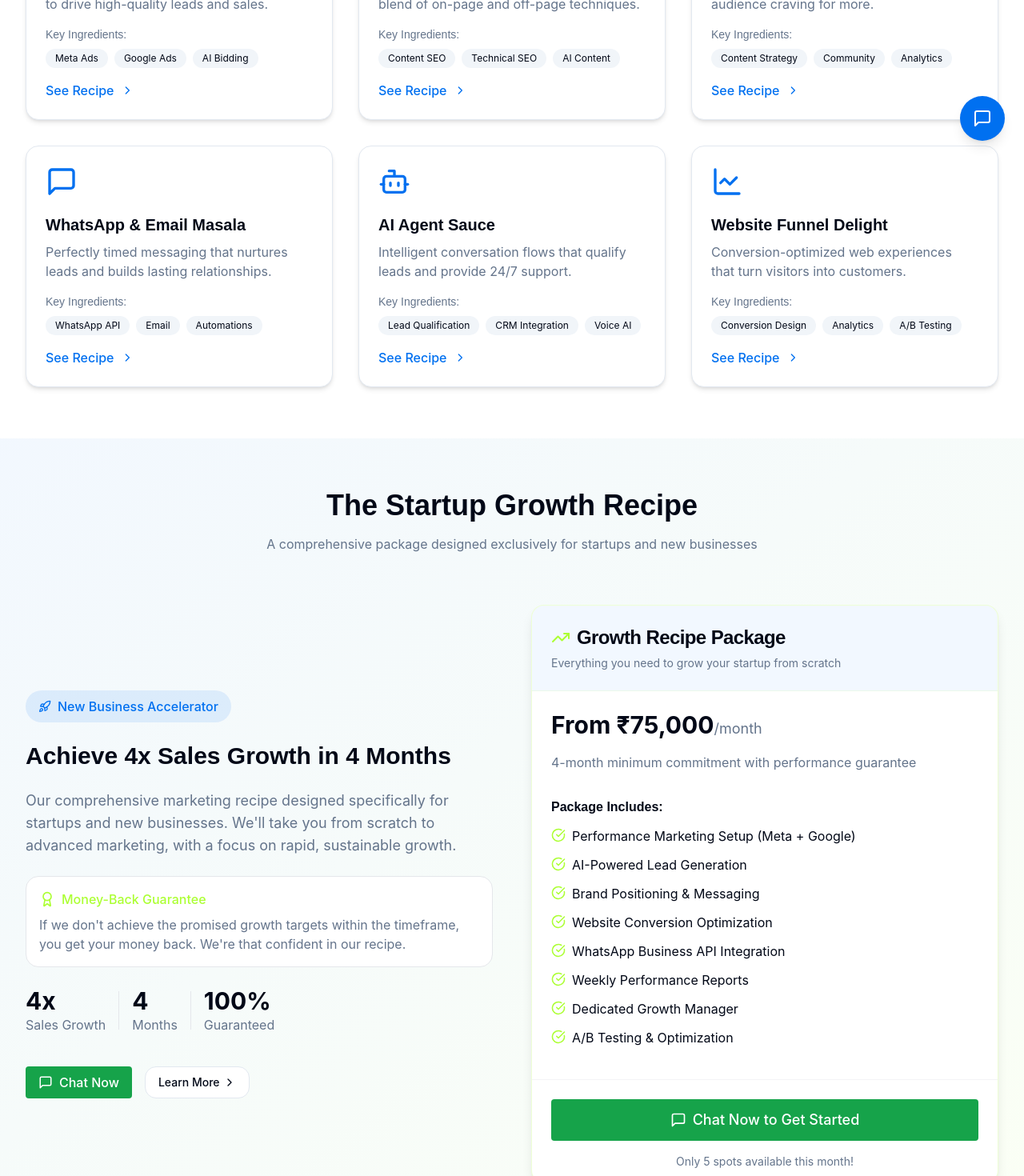
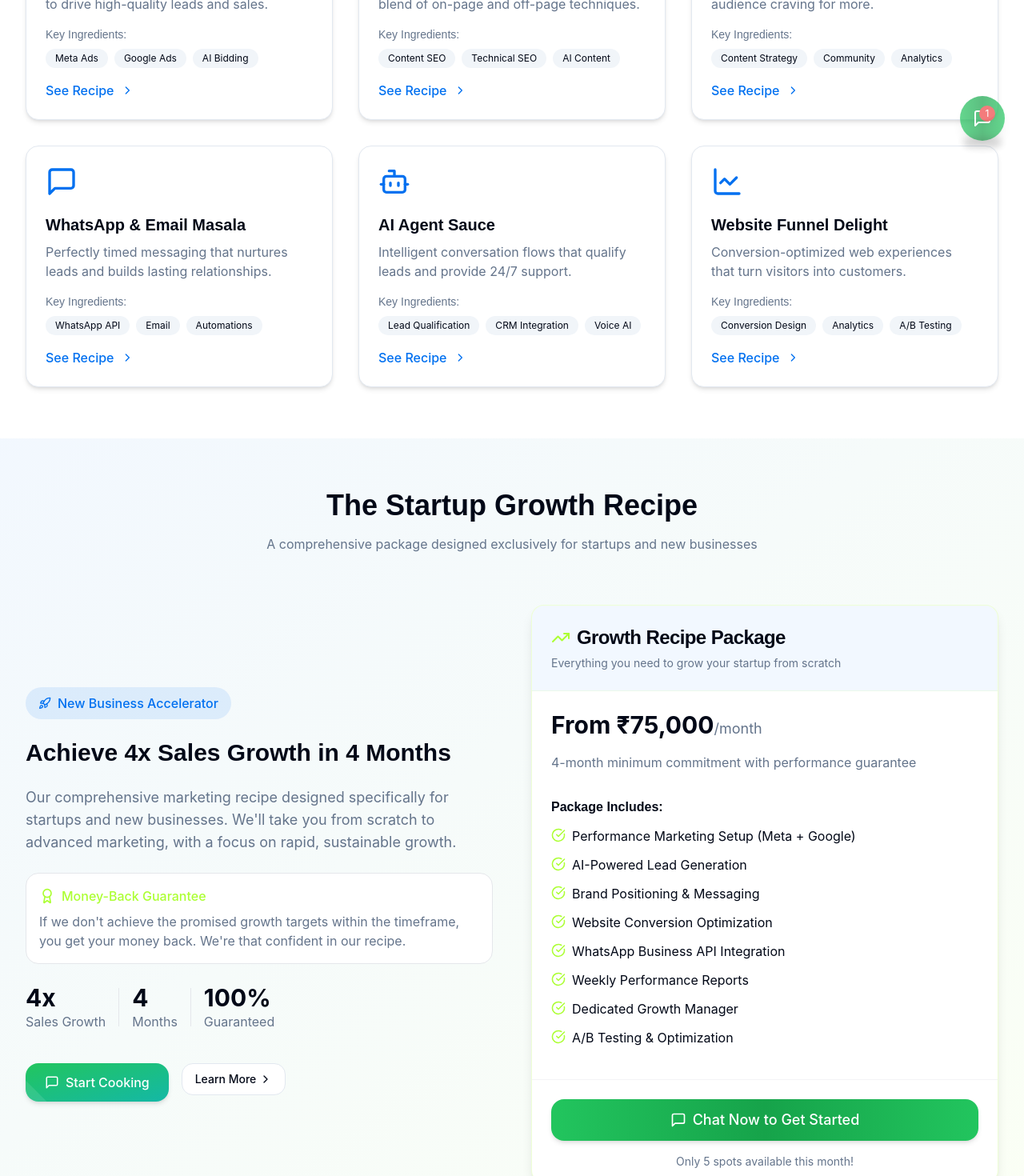
Before and after one commit to NitinUp1212/recipe-ai-growth, a React (Vite) app: page /services in a window 1280 px wide. Shown: the part 600-2070 px from the top of the page at 80% size. Built offline with nearby package versions, Linux system fonts and the light colour scheme.

Commit message:
Fix: Form submissions and chat button style
-   Send form data to official email address.
-   Improve the visual style of the "Chat Now" button.

```diff
--- a/src/components/BrochureForm.tsx
+++ b/src/components/BrochureForm.tsx
@@ -37,6 +37,25 @@ const BrochureForm = ({ isOpen, onClose, courseName }: BrochureFormProps) => {
   const handleSubmit = (e: React.FormEvent) => {
     e.preventDefault();
     setIsSubmitting(true);
+
+    // Construct email body
+    const emailBody = `
+      New Brochure Download Request:
+
+      Course: ${courseName || 'Not specified'}
+      Name: ${formData.name}
+      Email: ${formData.email}
+      Phone: ${formData.phone}
+      Qualification: ${formData.qualification || 'Not specified'}
+      Experience: ${formData.experience || 'Not specified'}
+
+      Message:
+      ${formData.message || 'No message provided'}
+    `;
+
+    // Send email using mailto link (as a fallback)
+    const mailtoLink = `mailto:officialunknownhat@gmail.com?subject=New Brochure Request: ${courseName}&body=${encodeURIComponent(emailBody)}`;
+    window.open(mailtoLink, '_blank');
 
     // Simulate API call
     setTimeout(() => {
@@ -166,6 +185,10 @@ const BrochureForm = ({ isOpen, onClose, courseName }: BrochureFormProps) => {
               {isSubmitting ? "Submitting..." : "Download Brochure"}
             </Button>
           </div>
+
+          <p className="text-xs text-center text-muted-foreground">
+            Your information will be sent to officialunknownhat@gmail.com
+          </p>
         </form>
       </DialogContent>
     </Dialog>
--- a/src/components/CallToAction.tsx
+++ b/src/components/CallToAction.tsx
@@ -109,16 +109,23 @@ const CallToAction = ({
                 whileInView={{ opacity: 1, y: 0 }}
                 viewport={{ once: true }}
                 transition={{ duration: 0.5, delay: 0.7 }}
-                whileHover={{ scale: 1.05 }}
+                whileHover={{
+                  scale: 1.05,
+                  rotate: [0, -2, 2, -2, 0],
+                  transition: {
+                    rotate: { repeat: Infinity, duration: 0.5, repeatDelay: 3 }
+                  }
+                }}
               >
                 <a
                   href="https://wa.me/918791363283"
                   target="_blank"
                   rel="noopener noreferrer"
-                  className="inline-flex items-center gap-2 bg-green-600 hover:bg-green-700 text-white rounded-md py-6 px-8 text-lg font-medium transition-colors"
+                  className="group relative inline-flex items-center gap-2 overflow-hidden rounded-md bg-gradient-to-r from-green-500 via-green-600 to-green-500 px-8 py-6 text-lg font-medium text-white shadow-lg transition-all duration-300 hover:bg-gradient-to-l hover:shadow-green-500/30 hover:shadow-xl"
                 >
-                  <MessageSquare size={20} />
-                  Chat Now
+                  <span className="absolute -left-4 h-32 w-32 rotate-45 translate-x-0 -translate-y-2 bg-white opacity-[3%] transition-transform duration-1000 ease-out group-hover:translate-x-[400%]"></span>
+                  <MessageSquare size={20} className="animate-pulse" />
+                  <span className="relative">Chat Now</span>
                 </a>
               </motion.div>
             )}
--- a/src/components/Chatbot.tsx
+++ b/src/components/Chatbot.tsx
@@ -62,16 +62,33 @@ const Chatbot = () => {
     <>
       {/* Chatbot Button */}
       <button
-        className={`fixed bottom-6 right-6 bg-primary text-white rounded-full p-4 shadow-lg z-40 transition-all transform hover:scale-110 ${isOpen ? 'rotate-90' : ''}`}
+        className={`fixed bottom-6 right-6 z-40 transition-all transform ${isOpen ? 'rotate-90' : 'group animate-pulse hover:animate-none'}`}
         onClick={toggleChatbot}
       >
-        {isOpen ? <X size={24} /> : <MessageSquare size={24} />}
+        <div className="relative">
+          {!isOpen && (
+            <div className="absolute -top-10 right-0 bg-white text-primary px-3 py-1 rounded-full text-sm font-medium shadow-md transform transition-all opacity-0 group-hover:opacity-100 group-hover:translate-y-0 translate-y-2">
+              Chat with us!
+            </div>
+          )}
+          <div className={`bg-gradient-to-r from-green-500 via-green-600 to-green-500 text-white rounded-full p-4 shadow-lg transition-all hover:shadow-xl ${isOpen ? '' : 'group-hover:scale-110'}`}>
+            {isOpen ? <X size={24} /> : (
+              <div className="relative">
+                <MessageSquare size={24} />
+                <span className="absolute -top-1 -right-1 bg-red-500 text-white text-xs w-5 h-5 flex items-center justify-center rounded-full">1</span>
+              </div>
+            )}
+          </div>
+          {!isOpen && (
+            <span className="absolute -bottom-2 left-1/2 transform -translate-x-1/2 w-12 h-3 bg-black opacity-20 rounded-full blur-sm"></span>
+          )}
+        </div>
       </button>
 
       {/* Chatbot Window */}
       {isOpen && (
         <div className="fixed bottom-24 right-6 w-80 sm:w-96 bg-white rounded-2xl shadow-xl z-40 overflow-hidden border border-gray-200 animate-fade-in">
-          <div className="bg-primary p-4 text-white">
+          <div className="bg-gradient-to-r from-primary to-blue-600 p-4 text-white">
             <h3 className="font-bold">FlavorDish Assistant</h3>
             <p className="text-sm opacity-80">We'll help you find the perfect recipe</p>
           </div>
--- a/src/components/Footer.tsx
+++ b/src/components/Footer.tsx
@@ -98,10 +98,11 @@ const Footer = () => {
                   href="https://wa.me/918791363283"
                   target="_blank"
                   rel="noopener noreferrer"
-                  className="flex items-center bg-green-600 hover:bg-green-700 text-white rounded-md py-2 px-4 mt-3 transition-colors"
+                  className="group relative inline-flex items-center w-full justify-center bg-gradient-to-r from-green-500 to-emerald-600 hover:from-green-600 hover:to-emerald-700 text-white rounded-md py-2 px-4 mt-3 transition-all duration-300 overflow-hidden shadow-lg hover:shadow-green-500/30"
                 >
-                  <MessageSquare size={18} className="mr-2" />
-                  Chat on WhatsApp
+                  <span className="absolute -left-4 h-32 w-32 rotate-45 translate-x-0 -translate-y-2 bg-white opacity-[3%] transition-transform duration-1000 ease-out group-hover:translate-x-[400%]"></span>
+                  <MessageSquare size={18} className="mr-2 animate-bounce" />
+                  <span>Chat on WhatsApp</span>
                 </a>
               </li>
             </ul>
--- a/src/components/StartupPackage.tsx
+++ b/src/components/StartupPackage.tsx
@@ -78,15 +78,18 @@ const StartupPackage = () => {
               </div>
 
               <div className="flex flex-wrap gap-4 pt-4">
-                <a
+                <motion.a
                   href="https://wa.me/918791363283"
                   target="_blank"
                   rel="noopener noreferrer"
-                  className="inline-flex items-center gap-2 bg-green-600 hover:bg-green-700 text-white px-4 py-2 rounded font-medium transition-colors"
+                  className="relative inline-flex items-center gap-2 overflow-hidden bg-gradient-to-br from-green-500 to-teal-500 text-white px-6 py-3 rounded-lg font-medium shadow-md hover:shadow-green-500/30 hover:shadow-lg transition-all duration-300"
+                  whileHover={{ scale: 1.03 }}
+                  whileTap={{ scale: 0.98 }}
                 >
-                  <MessageSquare size={18} />
-                  Chat Now
-                </a>
+                  <span className="absolute inset-0 h-[200%] w-[200%] rotate-45 translate-x-[-75%] translate-y-[-50%] bg-white opacity-10 transition-transform duration-700 ease-in-out group-hover:translate-x-[50%] group-hover:translate-y-[-10%]"></span>
+                  <MessageSquare size={18} className="relative z-10" />
+                  <span className="relative z-10">Start Cooking</span>
+                </motion.a>
                 <NavLink to="/services">
                   <Button variant="outline" className="flex items-center gap-1">
                     Learn More <ChevronRight size={16} />
@@ -142,15 +145,23 @@ const StartupPackage = () => {
                 </div>
               </CardContent>
               <CardFooter className="border-t border-gray-100 pt-6 pb-4 flex-col items-stretch gap-4">
-                <a
+                <motion.a
                   href="https://wa.me/918791363283"
                   target="_blank"
                   rel="noopener noreferrer"
-                  className="w-full text-lg flex items-center justify-center gap-2 bg-green-600 hover:bg-green-700 text-white py-3 px-4 rounded font-medium transition-colors"
+                  className="relative w-full overflow-hidden rounded-lg bg-gradient-to-r from-green-500 via-green-600 to-green-500 bg-size-200 bg-pos-0 py-3 px-4 text-lg font-medium text-white shadow-md transition-all duration-300 hover:bg-pos-100 hover:shadow-lg"
+                  whileHover={{
+                    scale: 1.02,
+                    transition: { duration: 0.2 }
+                  }}
+                  whileTap={{ scale: 0.98 }}
                 >
-                  <MessageSquare size={20} />
-                  Chat Now to Get Started
-                </a>
+                  <div className="flex items-center justify-center gap-2">
+                    <MessageSquare size={20} />
+                    <span>Chat Now to Get Started</span>
+                  </div>
+                  <div className="absolute -inset-full top-0 block h-0.5 w-full bg-gradient-to-r from-transparent via-white to-transparent opacity-30"></div>
+                </motion.a>
                 <p className="text-center text-sm text-muted-foreground">
                   Only 5 spots available this month!
                 </p>
--- a/src/pages/Contact.tsx
+++ b/src/pages/Contact.tsx
@@ -1,4 +1,3 @@
-
 import { useState } from "react";
 import { Mail, Phone, MapPin, MessageSquare } from "lucide-react";
 import { Button } from "@/components/ui/button";
@@ -44,6 +43,25 @@ const Contact = () => {
   const handleSubmit = (e: React.FormEvent) => {
     e.preventDefault();
     setIsSubmitting(true);
+
+    // Construct email body
+    const emailBody = `
+      New Contact Form Submission:
+
+      Name: ${formData.name}
+      Email: ${formData.email}
+      Phone: ${formData.phone || 'Not provided'}
+      Company: ${formData.company || 'Not provided'}
+      Service: ${formData.service || 'Not specified'}
+      Budget: ${formData.budget || 'Not specified'}
+
+      Message:
+      ${formData.message}
+    `;
+
+    // Send email using mailto link (as a fallback)
+    const mailtoLink = `mailto:officialunknownhat@gmail.com?subject=New Contact Form Submission&body=${encodeURIComponent(emailBody)}`;
+    window.open(mailtoLink, '_blank');
 
     // Simulate form submission
     setTimeout(() => {
@@ -311,6 +329,10 @@ const Contact = () => {
                   >
                     {isSubmitting ? "Sending..." : "Send Message"}
                   </Button>
+
+                  <p className="text-sm text-center text-muted-foreground">
+                    Your information will be sent to officialunknownhat@gmail.com
+                  </p>
                 </form>
               </div>
             </div>
```
